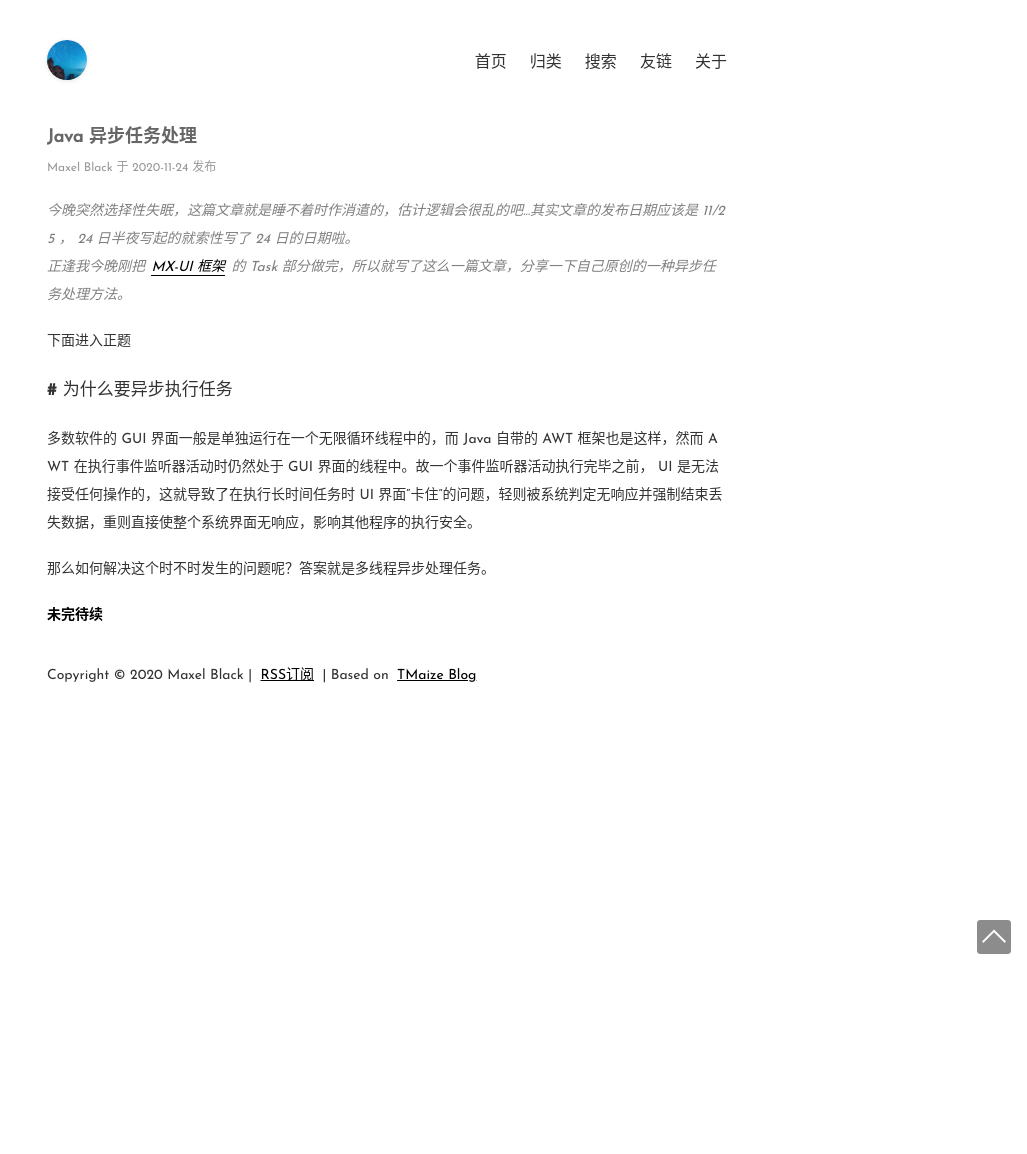
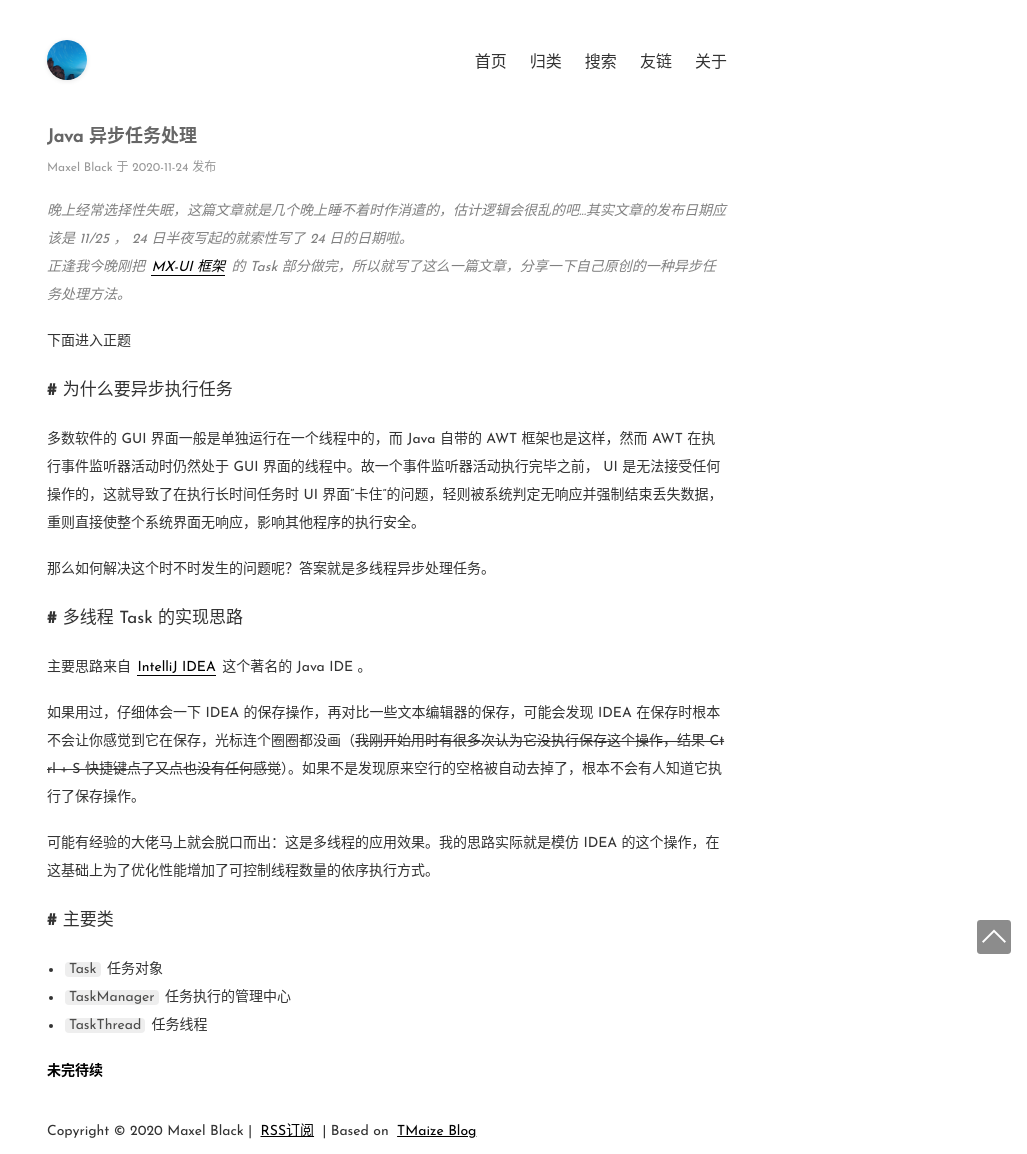
Before and after one commit to maxelblack/blog, a Jekyll site: the page built from _posts/2020-11-24-java.md, in a window 1280 px wide. Shown: the whole page, without its empty margins (253-1280 px from the left). Built offline with Jekyll 4.4.1, drawn with Linux system fonts in a browser that asks for light colours; some web fonts are replaced; comment, search, counter and statistics services are not loaded.

Commit message:
Update the website

```diff
--- a/_posts/2020-11-24-java.md
+++ b/_posts/2020-11-24-java.md
@@ -2,19 +2,33 @@
 layout: mypost
 title: "Java 异步任务处理"
 excerpt: "简述 MX-UI.framwork 中 Task 异步处理的实现方法"
-categories: [Java, Code, 多线程]
+categories: [Java, 多线程, MX-UI]
 ---
 *<font color="grey">
-今晚突然选择性失眠，这篇文章就是睡不着时作消遣的，估计逻辑会很乱的吧...其实文章的发布日期应该是 11/25 ， 24 日半夜写起的就索性写了 24 日的日期啦。<br />
-正逢我今晚刚把 <a href="https://maxelblack.github.io/mxui">MX-UI 框架</a> 的 Task 部分做完，所以就写了这么一篇文章，分享一下自己原创的一种异步任务处理方法。
+晚上经常选择性失眠，这篇文章就是几个晚上睡不着时作消遣的，估计逻辑会很乱的吧...其实文章的发布日期应该是 11/25 ， 24 日半夜写起的就索性写了 24 日的日期啦。<br />
+正逢我今晚刚把 <a href="https://maxelblack.github.io/docs/mxui">MX-UI 框架</a> 的 Task 部分做完，所以就写了这么一篇文章，分享一下自己原创的一种异步任务处理方法。
 </font>*
 
 下面进入正题
 
 ## 为什么要异步执行任务
 
-多数软件的 GUI 界面一般是单独运行在一个无限循环线程中的，而 Java 自带的 AWT 框架也是这样，然而 AWT 在执行事件监听器活动时仍然处于 GUI 界面的线程中。故一个事件监听器活动执行完毕之前， UI 是无法接受任何操作的，这就导致了在执行长时间任务时 UI 界面“卡住”的问题，轻则被系统判定无响应并强制结束丢失数据，重则直接使整个系统界面无响应，影响其他程序的执行安全。
+多数软件的 GUI 界面一般是单独运行在一个线程中的，而 Java 自带的 AWT 框架也是这样，然而 AWT 在执行事件监听器活动时仍然处于 GUI 界面的线程中。故一个事件监听器活动执行完毕之前， UI 是无法接受任何操作的，这就导致了在执行长时间任务时 UI 界面“卡住”的问题，轻则被系统判定无响应并强制结束丢失数据，重则直接使整个系统界面无响应，影响其他程序的执行安全。
 
 那么如何解决这个时不时发生的问题呢？答案就是多线程异步处理任务。
 
+## 多线程 Task 的实现思路
+
+主要思路来自 [IntelliJ IDEA](https://www.jetbrains.com/idea) 这个著名的 Java IDE 。
+
+如果用过，仔细体会一下 IDEA 的保存操作，再对比一些文本编辑器的保存，可能会发现 IDEA 在保存时根本不会让你感觉到它在保存，光标连个圈圈都没画（~~我刚开始用时有很多次认为它没执行保存这个操作，结果 Ctrl + S 快捷键点了又点也没有任何感觉~~）。如果不是发现原来空行的空格被自动去掉了，根本不会有人知道它执行了保存操作。
+
+可能有经验的大佬马上就会脱口而出：这是多线程的应用效果。我的思路实际就是模仿 IDEA 的这个操作，在这基础上为了优化性能增加了可控制线程数量的依序执行方式。
+
+## 主要类
+
+- `Task`					任务对象
+- `TaskManager`		任务执行的管理中心
+- `TaskThread`		任务线程
+
 **未完待续**
```
Also changed, not shown: hidden/2020-11-15-dailylife-homework.md (renamed from _posts/2020-11-15-dailylife-homework.md).
